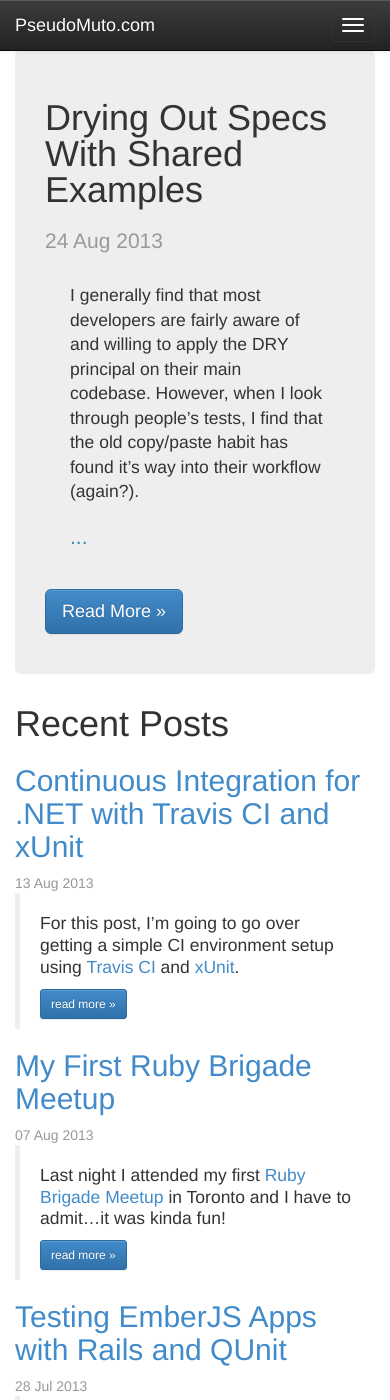
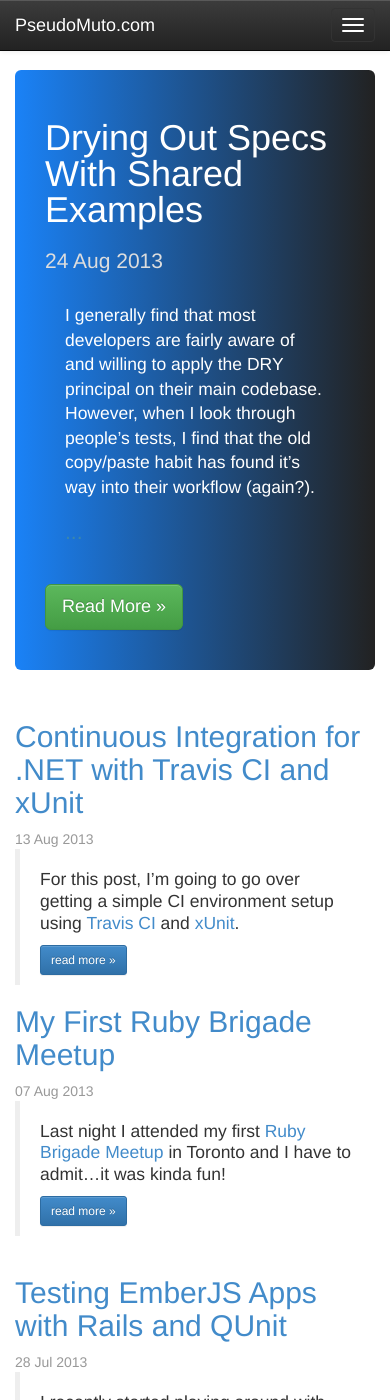
Before and after one commit to pseudomuto/pseudomuto.github.io, a Jekyll site: the page built from index.html, in a window 390 px wide and 1400 px high. Built offline with Jekyll 4.4.1, drawn with Linux system fonts in a browser that asks for light colours; Markdown is read by kramdown in place of the engine named in the settings; some of the changed text lies outside the part shown.

Commit message:
layout and sass

```diff
--- a/Gemfile
+++ b/Gemfile
@@ -3,3 +3,5 @@
 
 gem "github-pages"
 gem "rake"
+gem "sass"
+gem "coffee-script"
--- a/assets/css/main.css
+++ b/assets/css/main.css
@@ -1,11 +1,32 @@
 body {
-	padding-top: 50px;
-	padding-bottom: 0;
-	margin-bottom: 0;
-}
+  padding-top: 70px;
+  padding-bottom: 0;
+  margin-bottom: 0; }
 
 body > footer {
-	text-align: center;
-	padding-top: 8px;
-	background: #222;
-}
+  text-align: center;
+  padding-top: 8px;
+  background: #222; }
+
+/*$gradientStart: #1a82f7;
+$gradiendtEnd: #2f2727;*/
+.jumbotron {
+  color: #fff;
+  /* fallback */
+  background-color: #1a82f7;
+  /*background-image: url(images/linear_bg_1.png);*/
+  background-repeat: repeat-y;
+  /* Safari 4-5, Chrome 1-9 */
+  background: -webkit-gradient(linear, left top, right top, from(#222222), to(#1a82f7));
+  /* Safari 5.1, Chrome 10+ */
+  background: -webkit-linear-gradient(left, #1a82f7, #222222);
+  /* Firefox 3.6+ */
+  background: -moz-linear-gradient(left, #1a82f7, #222222);
+  /* IE 10 */
+  background: -ms-linear-gradient(left, #1a82f7, #222222);
+  /* Opera 11.10+ */
+  background: -o-linear-gradient(left, #1a82f7, #222222); }
+  .jumbotron blockquote {
+    border: 0; }
+  .jumbotron .text-muted {
+    color: #ddd; }
--- a/index.html
+++ b/index.html
@@ -13,15 +13,13 @@
     </p>
   </blockquote>
   <p>
-    <a class="btn btn-lg btn-primary" href="{{ site.posts[0].url }}">Read More »</a>
+    <a class="btn btn-lg btn-success" href="{{ site.posts[0].url }}">Read More »</a>
   </p>
 </div>
 
-<section id="recent-posts">
-  <h1>Recent Posts</h1>
-  <div>
-    {% for post in site.posts limit:5 offset:1 %}
-      <div class="post-thumb">
+<div class="row">
+  {% for post in site.posts limit:2 offset:1 %}
+  <div class="col-6 col-xs-12 col-sm-12 col-lg-6">
     <h2><a href="{{ post.url }}">{{ post.title }}</a></h2>
     <span class="text-muted">{{ post.date | date_to_string }}</span>
     <blockquote>
@@ -31,4 +29,29 @@
   </div>
   {% endfor %}
 </div>
-</section>
+
+<div class="row">
+  {% for post in site.posts limit:2 offset:3 %}
+  <div class="col-6 col-xs-12 col-sm-12 col-lg-6">
+    <h2><a href="{{ post.url }}">{{ post.title }}</a></h2>
+    <span class="text-muted">{{ post.date | date_to_string }}</span>
+    <blockquote>
+      <p>{{ post.excerpt }}</p>
+      <a class="btn btn-primary btn-sm" href="{{ post.url }}">read more &raquo;</a>
+    </blockquote>
+  </div>
+  {% endfor %}
+</div>
+
+<div class="row">
+  {% for post in site.posts limit:2 offset:5 %}
+  <div class="col-6 col-xs-12 col-sm-12 col-lg-6">
+    <h2><a href="{{ post.url }}">{{ post.title }}</a></h2>
+    <span class="text-muted">{{ post.date | date_to_string }}</span>
+    <blockquote>
+      <p>{{ post.excerpt }}</p>
+      <a class="btn btn-primary btn-sm" href="{{ post.url }}">read more &raquo;</a>
+    </blockquote>
+  </div>
+  {% endfor %}
+</div>
```
Also changed, not shown: assets/css/main.scss (added, +48 -0 lines), Gemfile.lock, 1 other file. Lines whose indentation alone changed are shown as unchanged.
